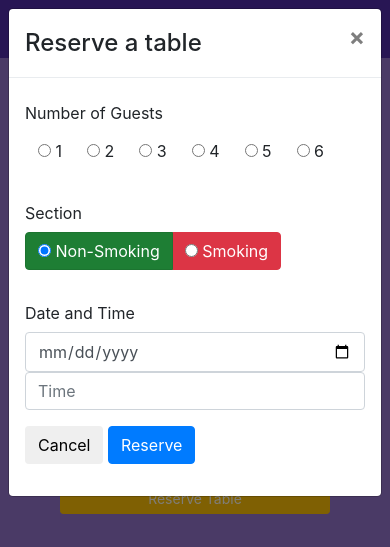
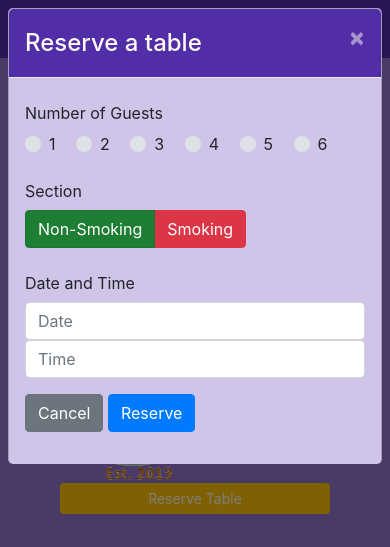
Before and after one commit to SalemFeyzo/confusion, a website: page index.html in a window 390 px wide. Both pictures are taken after a click on the button "Reserve Table". Shown: the top 547 px of the page. Drawn offline with nearby package versions, Linux system fonts and the light colour scheme.

Commit message:
final assignment of bootstrab course

```diff
--- a/css/styles.scss
+++ b/css/styles.scss
@@ -49,6 +49,7 @@ body{
     background-color: white;
 }
 
+
 .navbar-dark {
      background-color: $background-dark;
 }
@@ -82,3 +83,21 @@ body{
     bottom: 0px;
     z-index: 1;
 }
+
+
+
+.modal-content{
+    background: $background-pale;
+    border-bottom: none;
+    .modal-header {
+        background: $background-dark;
+        color: floralwhite;
+        .close {
+            color: floralwhite;
+        }
+    }
+    .modal-footer {
+        border-top: none;
+    }
+
+}
--- a/index.html
+++ b/index.html
@@ -32,7 +32,7 @@
                     <li class="nav-item"><a class="nav-link" href="./contactus.html"><span class="fa fa-address-card fa-lg"></span> Contact</a></li>
                 </ul>
                 <span class="navbar-text ml-auto">
-                    <a data-toggle="modal" data-target="#loginModal" id="login">
+                    <a id="login">
                     <span class="fa fa-sign-in"></span> Login</a>
                 </span>
             </div>
@@ -64,7 +64,7 @@
                     </form>
                 </div>
                 <div class="modal-footer">
-                    <button type="button" class="btn btn-default btn-sm" data-dismiss="modal">Cancel</button>
+                    <button type="button" class="btn btn-secondary btn-sm" data-dismiss="modal">Cancel</button>
                     <button type="submit" class="btn btn-primary btn-sm">Sign in</button>
                 </div>
             </div>
@@ -82,7 +82,7 @@
                     <img src="img/logo.png" class="img-fluid">
                 </div>
                 <div class="col-12 col-sm align-self-center">
-                    <a role="button" class="btn btn-block btn-sm btn-warning" data-toggle="modal" data-target="#reservationFormModal" role="button">Reserve Table</a>
+                    <a role="button" class="btn btn-block btn-sm btn-warning" id="reserveTable" role="button">Reserve Table</a>
                 </div>
             </div>
         </div>
@@ -221,25 +221,40 @@
                                 <div class="form-group row">
                                     <label for="firstname" class="col-md-2 col-form-label">Number of Guests</label>
                                     <div class="col-md-10">
-                                        <div class="btn-group" data-toggle="buttons">
-                                            <label class="btn active">
-                                                <input type="radio" name="nbPeople" value="1" autocomplete="off"> 1
-                                            </label>
-                                            <label class="btn">
-                                                <input type="radio" name="nbPeople" value="2" autocomplete="off"> 2
-                                            </label>
-                                            <label class="btn">
-                                                <input type="radio" name="nbPeople" value="3" autocomplete="off"> 3
-                                            </label>
-                                            <label class="btn">
-                                                <input type="radio" name="nbPeople" value="4" autocomplete="off"> 4
-                                            </label>
-                                            <label class="btn">
-                                                <input type="radio" name="nbPeople" value="5" autocomplete="off"> 5
-                                            </label>
-                                            <label class="btn">
-                                                <input type="radio" name="nbPeople" value="6" autocomplete="off"> 6
-                                            </label>
+                                        <!-- Default inline 1-->
+                                        <div class="custom-control custom-radio custom-control-inline">
+                                            <input type="radio" class="custom-control-input" id="defaultInline1" name="inlineDefaultRadiosExample">
+                                            <label class="custom-control-label" for="defaultInline1">1</label>
+                                        </div>
+
+                                        <!-- Default inline 2-->
+                                        <div class="custom-control custom-radio custom-control-inline">
+                                            <input type="radio" class="custom-control-input" id="defaultInline2" name="inlineDefaultRadiosExample">
+                                            <label class="custom-control-label" for="defaultInline2">2</label>
+                                        </div>
+
+                                        <!-- Default inline 3-->
+                                        <div class="custom-control custom-radio custom-control-inline">
+                                            <input type="radio" class="custom-control-input" id="defaultInline3" name="inlineDefaultRadiosExample">
+                                            <label class="custom-control-label" for="defaultInline3">3</label>
+                                        </div>
+
+                                        <!-- Default inline 4-->
+                                        <div class="custom-control custom-radio custom-control-inline">
+                                            <input type="radio" class="custom-control-input" id="defaultInline4" name="inlineDefaultRadiosExample">
+                                            <label class="custom-control-label" for="defaultInline4">4</label>
+                                        </div>
+
+                                        <!-- Default inline 5-->
+                                        <div class="custom-control custom-radio custom-control-inline">
+                                            <input type="radio" class="custom-control-input" id="defaultInline5" name="inlineDefaultRadiosExample">
+                                            <label class="custom-control-label" for="defaultInline5">5</label>
+                                        </div>
+
+                                        <!-- Default inline 6-->
+                                        <div class="custom-control custom-radio custom-control-inline">
+                                            <input type="radio" class="custom-control-input" id="defaultInline6" name="inlineDefaultRadiosExample">
+                                            <label class="custom-control-label" for="defaultInline6">6</label>
                                         </div>
                                     </div>
                                 </div>
@@ -247,12 +262,12 @@
                                     <label for="section" class="col-md-2 col-form-label">Section</label>
                                     <div class="col-md-4">
                                         <div class="btn-group" data-toggle="buttons">
-                                          <label class="btn btn-success active">
-                                            <input type="radio" name="section" value="nonsmoking" autocomplete="off" checked> Non-Smoking
-                                          </label>
-                                          <label class="btn btn-danger">
-                                            <input type="radio" name="section" value="smoking" autocomplete="off"> Smoking
-                                          </label>
+
+                                            <input class="btn btn-success active" type="button" name="section" value="Non-Smoking" checked>
+
+
+                                            <input class="btn btn-danger" type="button" name="section" value="Smoking">
+
                                         </div>
                                     </div>
                                 </div>
@@ -260,18 +275,18 @@
                                     <label for="lastname" class="col-md-2 col-form-label">Date and Time</label>
                                     <div class="col-md-4">
                                         <div class="input-group">
-                                            <input class="form-control" type="date" name="dateBooking" value="" placeholder="Date">
+                                            <input class="form-control" type="text" name="dateBooking" value="" placeholder="Date">
                                         </div>
                                     </div>
                                     <div class="col-md-4">
                                         <div class="input-group">
-                                            <input class="form-control" type="hour" name="hourBooking" value="" placeholder="Time">
+                                            <input class="form-control" type="text" name="hourBooking" value="" placeholder="Time">
                                         </div>
                                     </div>
                                 </div>
                                 <div class="form-group row">
                                     <div class="offset-md-2 col-md-10">
-                                        <button type="button" class="btn btn-default" data-dismiss="modal">Cancel</button>
+                                        <button type="button" class="btn btn-secondary" data-dismiss="modal">Cancel</button>
                                         <button type="submit" class="btn btn-primary">Reserve</button>
                                     </div>
                                 </div>
@@ -342,6 +357,12 @@
                         $('#carouselButton').children('span').addClass('fa-pause');
                     }
                 });
+                $('#login').click(function(){
+                    $('#loginModal').modal();
+                });
+                $('#reserveTable').click(function(){
+                    $('#reservationFormModal').modal();
+                });
             });
         </script>
 </body>
```
Also changed, not shown: css/styles.css.
